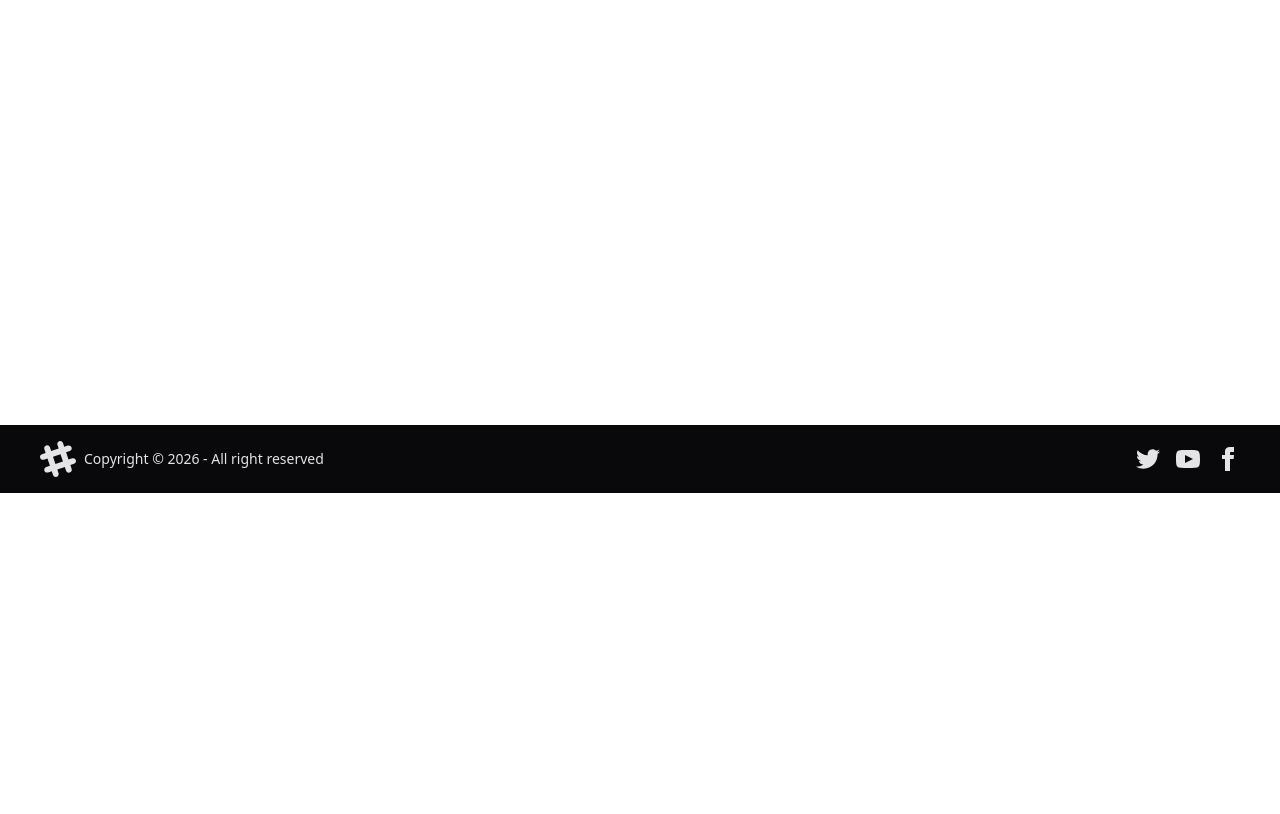
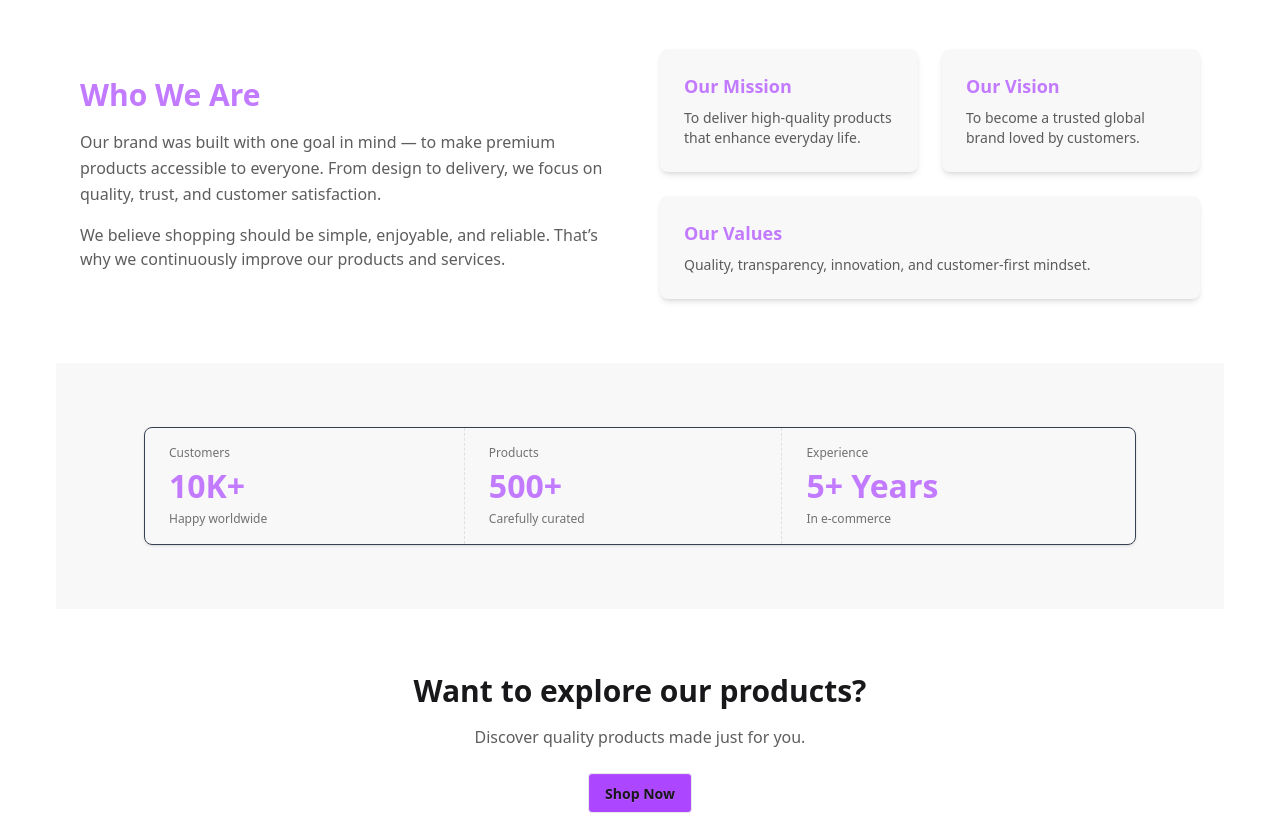
Before and after one commit to lezyCoder/E_Shop, a React (Vite) app: page /about in a window 1280 px wide. Shown: the part 440-1254 px from the top of the page. Before the commit the page ends 933 px from the top, so only its background shows below. Built offline with nearby package versions, Linux system fonts and the light colour scheme.

Commit message:
Enhance Home, About, and Contact pages with improved layouts, functionality, and product fetching logic

```diff
--- a/src/Home.jsx
+++ b/src/Home.jsx
@@ -1,65 +1,100 @@
 import { useNavigate } from "react-router-dom";
-import { useSelector } from "react-redux";
+import { useSelector, useDispatch } from "react-redux";
+import { useEffect, useMemo } from "react";
 import Card from "./components/Cards/Card";
 import { FaArrowRightLong } from "react-icons/fa6";
+import { fetchItems } from "./components/Slices/productSlice";
 
 const Home = () => {
   const navigate = useNavigate();
+  const dispatch = useDispatch();
 
-  // taking product state from the store
-  const { items, isloading, error } = useSelector((state) => state.product);
+  const { items, isloading, error } = useSelector(
+    (state) => state.product
+  );
 
-  // Random index for the similar Prodcuts
-  const startIndex =
-    items.length > 4 ? Math.floor(Math.random() * (items.length - 4)) : 0;
+  // Fetch products only once if not already available
+  useEffect(() => {
+    if (items.length === 0) {
+      dispatch(fetchItems());
+    }
+  }, [dispatch, items.length]);
 
-  const randomNumber = Math.floor(Math.random() * startIndex);
-  // console.log("random", randomNumber)
-  const similarProducts = items.slice(randomNumber, randomNumber + 4); // +4  because we are showing 4 cards
+  // Memoized random products (won't change on every render)
+  const similarProducts = useMemo(() => {
+    if (items.length <= 4) return items;
 
-  if (!similarProducts) return null;
+    const startIndex = Math.floor(
+      Math.random() * (items.length - 4)
+    );
+
+    return items.slice(startIndex, startIndex + 4);
+  }, [items]);
 
   return (
-    <div className="">
-      <div className="hero min-h-screen rounded bg-yellow-50">
-        {/* <div className="hero-overlay"></div> */}
-        <div className="hero-content text-neutral-content text-center">
-          <div className="max-w-xl ">
+    <div>
+      {/* HERO SECTION */}
+      <div className="hero min-h-screen bg-yellow-50 rounded">
+        <div className="hero-content text-center">
+          <div className="max-w-xl">
             <h1 className="mb-5 text-5xl font-bold text-gray-900">
-              High Quality{""}
-              <span className="text-rotate text-5xl">
-                <span className="justify-items-center">
-                  <span>Products</span>
-                  <span>Branding</span>
-                </span>
+              High Quality{" "}
+              <span className="text-purple-500">
+                Products
               </span>
             </h1>
-            <p className="mb-5 font-thin text-gray-800">
-              Provident cupiditate voluptatem et in. Quaerat fugiat ut assumenda
-              excepturi exercitationem quasi. In deleniti eaque aut repudiandae
-              et a id nisi.
+
+            <p className="mb-6 font-light text-gray-700">
+              Discover premium products crafted for quality,
+              style, and performance.
             </p>
+
             <button
-              className="text-md p-2 bg-purple-500 hover:bg-purple-600 cursor-pointer "
-              onClick={() => navigate("/products")}>
+              className="px-6 py-2 text-white bg-purple-500 hover:bg-purple-600 rounded"
+              onClick={() => navigate("/products")}
+            >
               Shop Now
             </button>
           </div>
         </div>
       </div>
-      <section className="similar-product border border-gray-700 rounded mt-2 p-6 ">
-        <div className="header flex justify-between items-center text-purple-400">
-          <h1 className="font-thin  leading-relaxed  text-2xl ">
-            {" "}
-            Our Products{" "}
-          </h1>
-          <FaArrowRightLong />
+
+      {/* PRODUCTS SECTION */}
+      <section className="mt-6 p-6 border border-gray-300 rounded">
+        <div className="flex justify-between items-center mb-6 text-purple-500">
+          <h2 className="text-2xl font-light">
+            Our Products
+          </h2>
+
+          <button
+            className="flex items-center gap-2 hover:underline"
+            onClick={() => navigate("/products")}
+          >
+            View All <FaArrowRightLong />
+          </button>
         </div>
-        <div className="cards grid grid-cols-4 gap-2 mt-10 border p-2 border-gray-700 rounded ">
-          {similarProducts.map((item) => (
-            <Card key={item.id} item={item} />
-          ))}
-        </div>
+
+        {/* STATES */}
+        {isloading && (
+          <p className="text-center font-medium">
+            Loading products...
+          </p>
+        )}
+
+        {error && (
+          <p className="text-center text-red-500">
+            {error}
+          </p>
+        )}
+
+        {/* PRODUCTS GRID */}
+        {!isloading && !error && (
+          <div className="grid grid-cols-1 sm:grid-cols-2 md:grid-cols-3 lg:grid-cols-4 gap-4">
+            {similarProducts.map((item) => (
+              <Card key={item.id} item={item} />
+            ))}
+          </div>
+        )}
       </section>
     </div>
   );
--- a/src/components/Pages/About.jsx
+++ b/src/components/Pages/About.jsx
@@ -1,9 +1,103 @@
 const About = () => {
   return (
-    <div className="border">
-      <div>
-        <h1 className="text-5xl text-center text-purple-400">About us</h1>
+    <div className="min-h-screen bg-base-100">
+      {/* Hero Section */}
+      <div className="hero bg-base-200 py-16">
+        <div className="hero-content text-center">
+          <div className="max-w-2xl">
+            <h1 className="text-5xl font-bold text-purple-500">About Us</h1>
+            <p className="py-6 text-base-content/70">
+              We are passionate about delivering high-quality products that
+              combine innovation, style, and value for everyday life.
+            </p>
+          </div>
+        </div>
       </div>
+
+      {/* About Content */}
+      <section className="max-w-6xl mx-auto px-4 py-16">
+        <div className="grid md:grid-cols-2 gap-10 items-center">
+          <div>
+            <h2 className="text-3xl font-semibold mb-4 text-purple-400">
+              Who We Are
+            </h2>
+            <p className="text-base-content/70 leading-relaxed">
+              Our brand was built with one goal in mind — to make premium
+              products accessible to everyone. From design to delivery, we focus
+              on quality, trust, and customer satisfaction.
+            </p>
+            <p className="mt-4 text-base-content/70">
+              We believe shopping should be simple, enjoyable, and reliable.
+              That’s why we continuously improve our products and services.
+            </p>
+          </div>
+
+          <div className="grid grid-cols-1 sm:grid-cols-2 gap-6">
+            <div className="card bg-base-200 shadow-md">
+              <div className="card-body">
+                <h3 className="card-title text-purple-400">Our Mission</h3>
+                <p className="text-sm text-base-content/70">
+                  To deliver high-quality products that enhance everyday life.
+                </p>
+              </div>
+            </div>
+
+            <div className="card bg-base-200 shadow-md">
+              <div className="card-body">
+                <h3 className="card-title text-purple-400">Our Vision</h3>
+                <p className="text-sm text-base-content/70">
+                  To become a trusted global brand loved by customers.
+                </p>
+              </div>
+            </div>
+
+            <div className="card bg-base-200 shadow-md sm:col-span-2">
+              <div className="card-body">
+                <h3 className="card-title text-purple-400">Our Values</h3>
+                <p className="text-sm text-base-content/70">
+                  Quality, transparency, innovation, and customer-first mindset.
+                </p>
+              </div>
+            </div>
+          </div>
+        </div>
+      </section>
+
+      {/* Stats Section */}
+      <section className="bg-base-200 py-16">
+        <div className="max-w-5xl mx-auto px-4">
+          <div className="stats stats-vertical sm:stats-horizontal shadow w-full border border-gray-700">
+            <div className="stat ">
+              <div className="stat-title">Customers</div>
+              <div className="stat-value text-purple-400">10K+</div>
+              <div className="stat-desc">Happy worldwide</div>
+            </div>
+
+            <div className="stat">
+              <div className="stat-title">Products</div>
+              <div className="stat-value text-purple-400">500+</div>
+              <div className="stat-desc">Carefully curated</div>
+            </div>
+
+            <div className="stat">
+              <div className="stat-title">Experience</div>
+              <div className="stat-value text-purple-400">5+ Years</div>
+              <div className="stat-desc">In e-commerce</div>
+            </div>
+          </div>
+        </div>
+      </section>
+
+      {/* CTA */}
+      <section className="py-16 text-center">
+        <h2 className="text-3xl font-semibold mb-4">
+          Want to explore our products?
+        </h2>
+        <p className="text-base-content/70 mb-6">
+          Discover quality products made just for you.
+        </p>
+        <button className="btn bg-purple-500 hover:bg-purple-600">Shop Now</button>
+      </section>
     </div>
   );
 };
--- a/src/components/Pages/Products.jsx
+++ b/src/components/Pages/Products.jsx
@@ -20,8 +20,8 @@ const Products = () => {
 
   return (
     <div className="w-full flex flex-col gap-8 ">
-      <div>
-        <h1 className="text-5xl text-center text-purple-400">Products </h1>
+      <div className="text-center ">
+        <h1 className="text-5xl font-bold text-purple-400 mb-3">Products</h1>
       </div>
       <div className="products-container p-8">
         {isloading && (
```
Also changed, not shown: src/components/Pages/Contact.jsx (+65 -21 lines).
